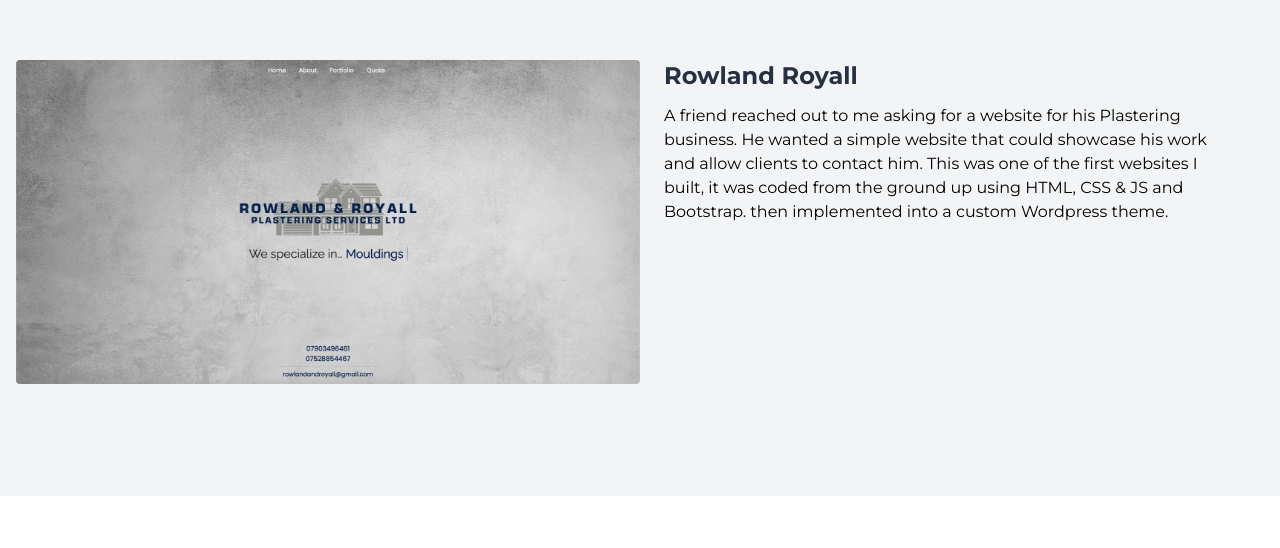
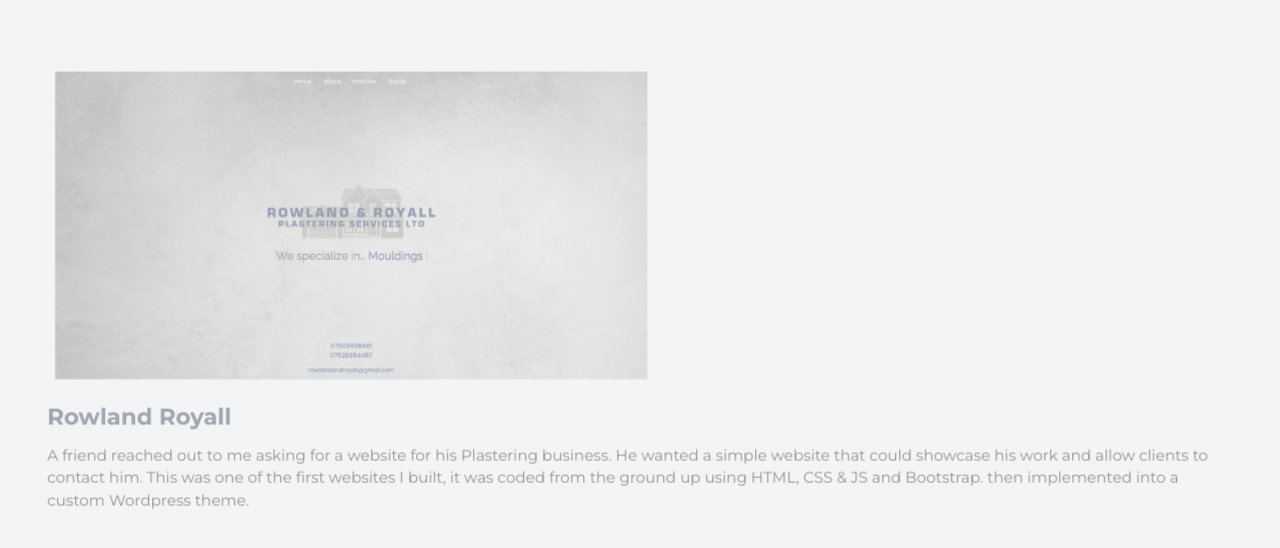
Before and after one commit to mikeharrison4/mike-portfolio, a Next.js app: page / in a window 1280 px wide. Shown: the part 1064-1612 px from the top of the page. Before the commit the page ends 1560 px from the top, so only its background shows below. Built offline with nearby package versions, Linux system fonts and the light colour scheme.

Commit message:
working solution to a potential carousel look & feel

```diff
--- a/components/homepage/MyWork/MyWork.module.scss
+++ b/components/homepage/MyWork/MyWork.module.scss
@@ -8,6 +8,9 @@
   overscroll-behavior-x: contain;
   -ms-overflow-style: none;
   scrollbar-width: none;
+  transform-style: preserve-3d;
+  -webkit-transform-style: preserve-3d;
+  -webkit-backface-visibility: hidden;
 
   @media (prefers-reduced-motion) {
     scroll-behavior: auto;
@@ -23,20 +26,28 @@
     cursor: pointer;
     padding: 3rem 0;
     flex: 1 0 100%;
+    -webkit-transform-style: preserve-3d;
   }
 }
 
 .slide {
-  //> div {
-    //transform: scale(100%);
-  //}
+  > div {
+    transition: all .75s ease;
 
-  + div > div {
-    transform: scale(0.5);
-      transform-origin: left;
-    //opacity: 0.4;
+    &.active {
+      opacity: 1;
+      transform: scale(1);
+    }
+
+    &.inactive {
+      opacity: 0.4;
+      transform: scale(0.95);
+    }
   }
+
 }
+
+
 
 //.activeSlide {
 //  transform: scale(1);
--- a/components/homepage/MyWork/Project.tsx
+++ b/components/homepage/MyWork/Project.tsx
@@ -14,10 +14,10 @@
   title, description, imageName, skillsUsed, activeSlide,
 }: ProjectProps) {
   return (
-    <div className={`${styles.slide}`}>
-      <div className={`grid grid-cols-2 ${activeSlide ? styles.activeSlide : styles.inactiveSlide}`}>
-        <Image src={`/${imageName}`} alt={title} width={640} height={323} className="rounded" />
-        <div className="px-6">
+    <div className={styles.slide}>
+      <div className={`flex flex-col ${activeSlide ? styles.active : styles.inactive}`}>
+        <Image src={`/${imageName}`} alt={title} width={640} height={323} className="rounded px-2" />
+        <div className="mt-6">
           <h4 className="text-2xl font-bold text-darkslate-grey pb-3">{title}</h4>
           <p>{description}</p>
         </div>
--- a/components/homepage/MyWork/index.tsx
+++ b/components/homepage/MyWork/index.tsx
@@ -1,8 +1,10 @@
 import React, { useEffect, useRef, useState } from 'react';
 import { Icon } from '@iconify-icon/react';
+import test from 'node:test';
 import styles from './MyWork.module.scss';
 import Project from './Project';
 import useIntersectionObserver from '../useIntersectionObserver';
+import {log} from "util";
 
 type Work = {
   title: string,
@@ -43,76 +45,60 @@
 function MyWork() {
   const { sliderRef, currentSlideIndex, lastScrollLeftRef } = useIntersectionObserver();
 
-  // useEffect(() => {
+  // function handleScroll() {
   //   if (!sliderRef.current) return;
   //
-  //   const presentSlide = sliderRef.current.children[currentSlideIndex];
-  //   const nextSlide = sliderRef.current.children[currentSlideIndex + 1];
-  //   const prevSlide = sliderRef.current.children[currentSlideIndex - 1];
+  //   const { scrollLeft, clientWidth } = sliderRef.current;
+  //   const isScrollingLeft = scrollLeft > lastScrollLeftRef.current;
   //
-  //   presentSlide.children[0].style.transform = 'scale(1)';
-  //   if (nextSlide) nextSlide.children[0].style.transform = 'scale(0.5)';
-  //   if (prevSlide) prevSlide.children[0].style.transform = 'scale(0.5)';
-  // }, [currentSlideIndex]);
-
-  function handleScroll() {
-    if (!sliderRef.current) return;
-
-    const isScrollingLeft = sliderRef.current.scrollLeft > lastScrollLeftRef.current;
-
-    const { scrollLeft, scrollWidth } = sliderRef.current;
-    const { clientWidth } = sliderRef.current;
-
-    const decimalScrollLeftAmount = scrollLeft / clientWidth;
-    const scrollLeftPercentage = decimalScrollLeftAmount % 1 === 0
-      ? 1
-      : decimalScrollLeftAmount % 1;
-
-    const decimalScrollRightAmount = (clientWidth - (scrollLeft - clientWidth * currentSlideIndex))
-      / clientWidth;
-    const scrollRightPercentage = decimalScrollRightAmount % 1 === 0
-      ? 1
-      : decimalScrollRightAmount % 1;
-
-    if (isScrollingLeft) {
-      const currentIndex = Math.floor(scrollLeft / clientWidth);
-
-      // console.log(scrollLeft, clientWidth * currentIndex);
-
-      const presentSlide = sliderRef.current.children[currentIndex];
-      const nextSlide = sliderRef.current.children[currentIndex + 1];
-
-      const halfToFullScale = scrollLeftPercentage / 2 + baseScale;
-
-      if (scrollLeft === clientWidth * currentIndex) {
-        presentSlide.children[0].style.transform = 'scale(1)';
-      } else {
-        presentSlide.children[0].style.transform = `scale(${1 - scrollLeftPercentage / 2})`;
-      }
-
-      if (nextSlide) nextSlide.children[0].style.transform = `scale(${halfToFullScale})`;
-    }
-
-    if (!isScrollingLeft) {
-      const currentIndex = Math.ceil(scrollLeft / clientWidth);
-
-      // console.log(scrollLeft, lastScrollLeftRef.current + clientWidth);
-      console.log(scrollLeft, clientWidth * currentIndex);
-
-      const presentSlide = sliderRef.current.children[currentIndex];
-      const prevSlide = sliderRef.current.children[currentIndex - 1];
-
-      const halfToFullScale = scrollRightPercentage / 2 + baseScale;
-
-      if (scrollLeft === clientWidth * currentIndex) {
-        presentSlide.children[0].style.transform = 'scale(1)';
-      } else {
-        presentSlide.children[0].style.transform = `scale(${1 - scrollRightPercentage / 2}`;
-      }
-
-      if (prevSlide) prevSlide.children[0].style.transform = `scale(${halfToFullScale})`;
-    }
-  }
+  //   lastScrollLeftRef.current = scrollLeft;
+  //
+  //   const decimalScrollLeftAmount = scrollLeft / clientWidth;
+  //   const scrollLeftPercentage = decimalScrollLeftAmount % 1 === 0
+  //     ? 1
+  //     : decimalScrollLeftAmount % 1;
+  //
+  //   const decimalScrollRightAmount = (clientWidth - (scrollLeft - clientWidth * currentSlideIndex))
+  //     / clientWidth;
+  //   const scrollRightPercentage = decimalScrollRightAmount % 1 === 0
+  //     ? 1
+  //     : decimalScrollRightAmount % 1;
+  //
+  //   if (isScrollingLeft) {
+  //     const currentIndex = Math.floor(scrollLeft / clientWidth);
+  //     const presentSlide = sliderRef.current.children[currentIndex];
+  //     const nextSlide = sliderRef.current.children[currentIndex + 1];
+  //
+  //     // console.log(scrollLeft);
+  //
+  //     const halfToFullScale = scrollLeftPercentage / 2 + baseScale;
+  //
+  //     if (scrollLeft === clientWidth * currentIndex) {
+  //       presentSlide.children[0].style.transform = 'scale(1)';
+  //     } else {
+  //       presentSlide.children[0].style.transform = `scale(${1 - scrollLeftPercentage / 2})`;
+  //     }
+  //
+  //     if (nextSlide) nextSlide.children[0].style.transform = `scale(${halfToFullScale})`;
+  //   }
+  //
+  //   if (!isScrollingLeft) {
+  //     const currentIndex = Math.ceil(scrollLeft / clientWidth);
+  //     const presentSlide = sliderRef.current.children[currentIndex];
+  //     const prevSlide = sliderRef.current.children[currentIndex - 1];
+  //
+  //     const halfToFullScale = scrollRightPercentage / 2 + baseScale;
+  //
+  //     if (scrollLeft === clientWidth * currentIndex) {
+  //       presentSlide.children[0].style.transform = 'scale(1)';
+  //     } else {
+  //       presentSlide.children[0].style.transform = `scale(${1 - scrollRightPercentage / 2}`;
+  //       // presentSlide.children[0].style.scrollBehavior = 'smooth';
+  //     }
+  //
+  //     if (prevSlide) prevSlide.children[0].style.transform = `scale(${halfToFullScale})`;
+  //   }
+  // }
 
   function handleClickLeft(): void {
     if (!sliderRef.current) return;
@@ -160,7 +146,7 @@
           </button>
         </div>
       </div>
-      <div className={styles.slider} ref={sliderRef} onScroll={handleScroll}>
+      <div className={styles.slider} ref={sliderRef}>
         {projects.map(({
           title, description, skillsUsed, imageName,
         }, index) => (
--- a/components/homepage/useIntersectionObserver.ts
+++ b/components/homepage/useIntersectionObserver.ts
@@ -10,7 +10,7 @@
     const activeSlide = entries.reduce((max, entry) => (
       entry.intersectionRatio > max.intersectionRatio ? entry : max));
 
-    if (!sliderRef.current || activeSlide.intersectionRatio < 1) return undefined;
+    if (!sliderRef.current || activeSlide.intersectionRatio < 0.9) return undefined;
 
     lastScrollLeftRef.current = sliderRef.current.scrollLeft;
 
@@ -23,7 +23,7 @@
     const observer = new IntersectionObserver(cb, {
       root: sliderRef.current,
       rootMargin: '0px',
-      threshold: 1,
+      threshold: 0.9,
     });
 
     Array.from(sliderRef.current.children).forEach((child) => {
```
